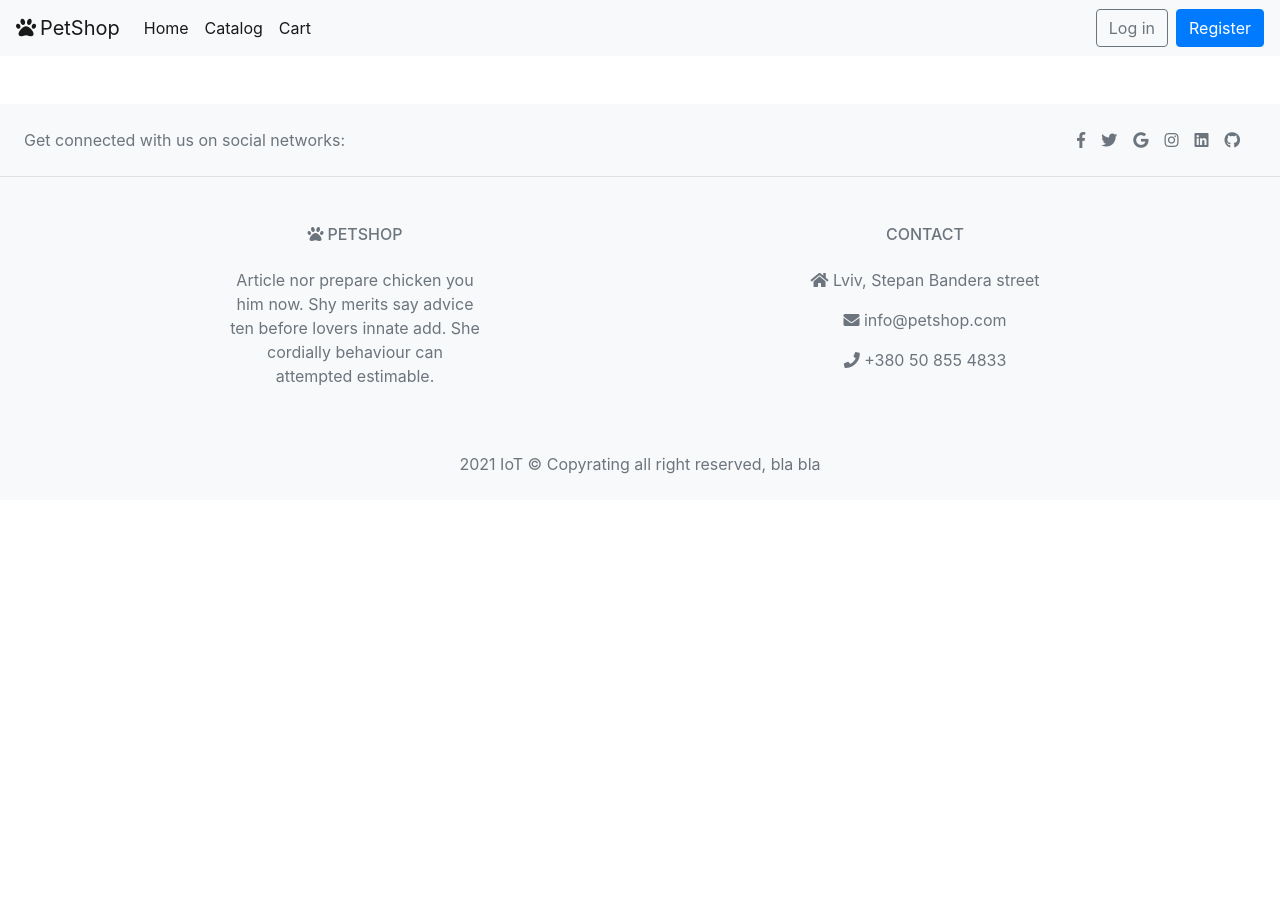
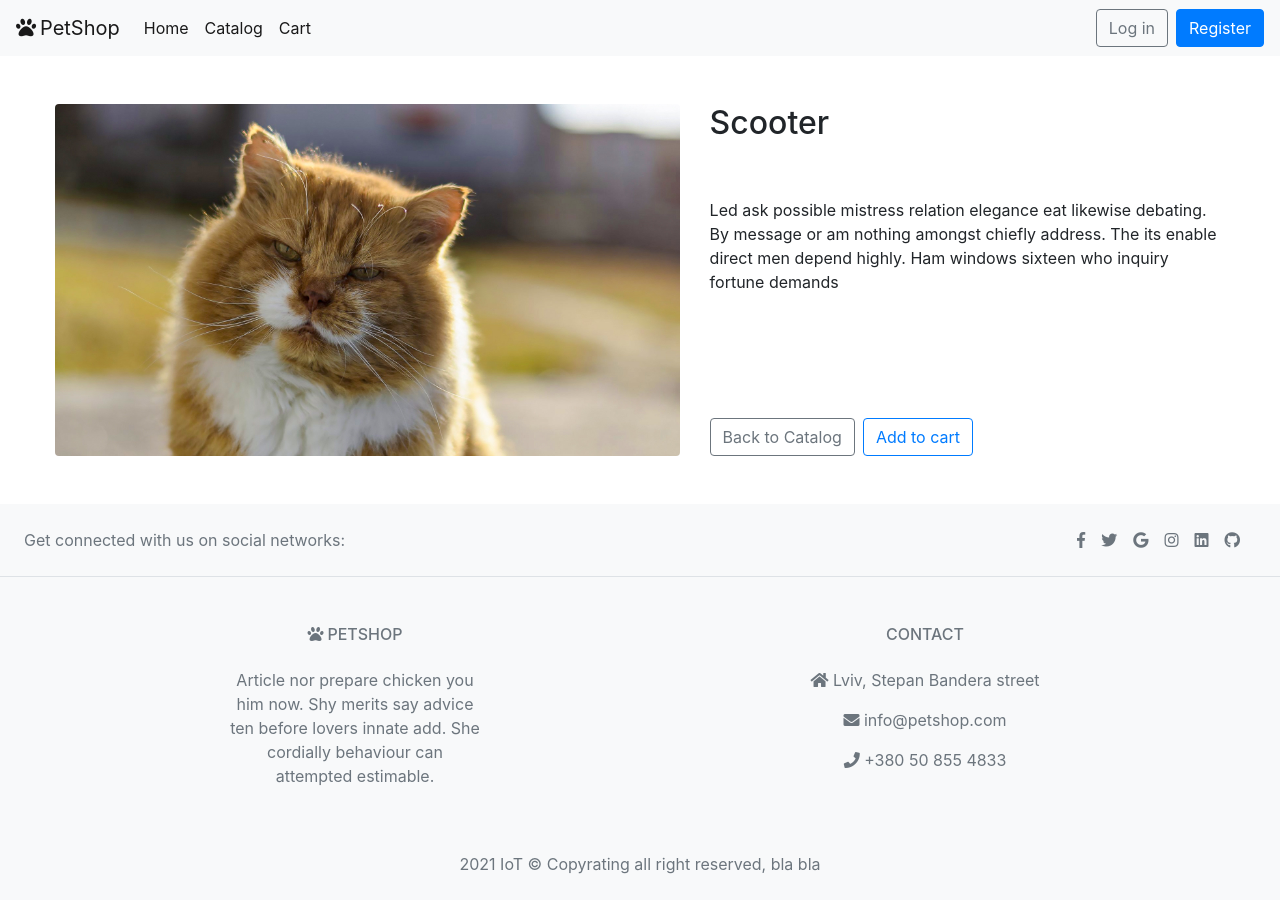
Before and after one commit to Dionis1902/web, a React (Create React App) app: page /catalog/1 in a window 1280 px wide. Before the commit the page ends 800 px from the top, so only its background shows below. Built offline with nearby package versions, Linux system fonts and the light colour scheme.

Commit message:
main files

```diff
--- a/src/Main/App/App.js
+++ b/src/Main/App/App.js
@@ -2,6 +2,8 @@ import Navbar from "../Header/Navbar";
 import Footer from "../Footer/Footer";
 import Home from "../Home/Home";
 import Catalog from "../Catalog/Catalog";
+import ItemPage from "../ItemPage/IteamPage";
+import Context from "../context";
 import {BrowserRouter as Router, Routes, Route} from "react-router-dom";
 
 function App() {
@@ -80,16 +82,22 @@ function App() {
         }
     ]
 
+    function getData(id) {
+        return data.filter((element) => element.id == id)[0]
+    }
 
     return (
+        <Context.Provider value={{getData}}>
             <Router>
                 <Navbar activate={0}/>
                 <Routes>
                     <Route path="/" element={<Home data={data}/>}/>
                     <Route path="/catalog" element={<Catalog data={data}/>}/>
+                    <Route path="/catalog/:id" element={<ItemPage />}/>
                 </Routes>
                 <Footer/>
             </Router>
+        </Context.Provider>
     );
 }
 
--- a/src/Main/Home/Item.js
+++ b/src/Main/Home/Item.js
@@ -7,7 +7,7 @@ function Item({element, catalog=false}){
             <h3>{element.title}</h3>
             { catalog? <h5>{element.price} $</h5>: null }
             <p>{element.text}</p>
-            { catalog? <button type="button" className="btn btn-outline-secondary mb-5 mt-auto">View more</button> : null }
+            { catalog? <a type="button" href={`catalog/${element.id}`} className="btn btn-outline-secondary mb-5 mt-auto">View more</a> : null }
         </div>
     );
 }
--- /dev/null
+++ b/src/Main/ItemPage/IteamPage.js
@@ -0,0 +1,34 @@
+import React, {useContext} from "react";
+import {useParams} from "react-router-dom";
+import Context from "../context";
+function ItemPage() {
+    let {id} = useParams();
+    const {getData} = useContext(Context);
+    const element = getData(id);
+    if (!element) {
+        return (
+            <div className="d-flex flex-column justify-content-center text-center"
+                 style={{marginTop: "200px", marginBottom: "200px"}}>
+                <h1>404 - Animal don't founded</h1>
+
+            </div>)
+    }
+    return (
+
+        <div className="row mt-5 justify-content-center">
+            <div className="col-6 d-flex flex-column justify-content-center text-center">
+                <img src={`/img/${element.img}.jpeg`} className="rounded img-responsive"/>
+            </div>
+            <div className="col-5 d-flex flex-column">
+                <h2>{element.title}</h2>
+                <p className="font-weight-normal mt-5">{element.text}</p>
+                <div className="mt-auto">
+                    <a type="button" href="/catalog" className="btn btn-outline-secondary mr-2">Back to Catalog</a>
+                    <button type="button" className="btn btn-outline-primary">Add to cart</button>
+                </div>
+            </div>
+        </div>
+    );
+}
+
+export default ItemPage;
--- /dev/null
+++ b/src/Main/context.js
@@ -0,0 +1,5 @@
+import React from "react";
+
+const Context = React.createContext();
+
+export default Context;
```
Lines whose indentation alone changed are shown as unchanged.
